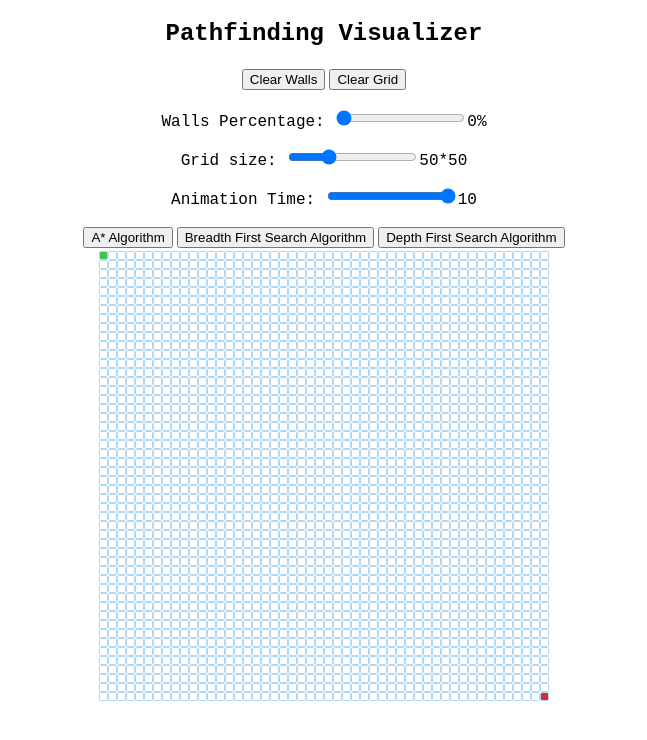
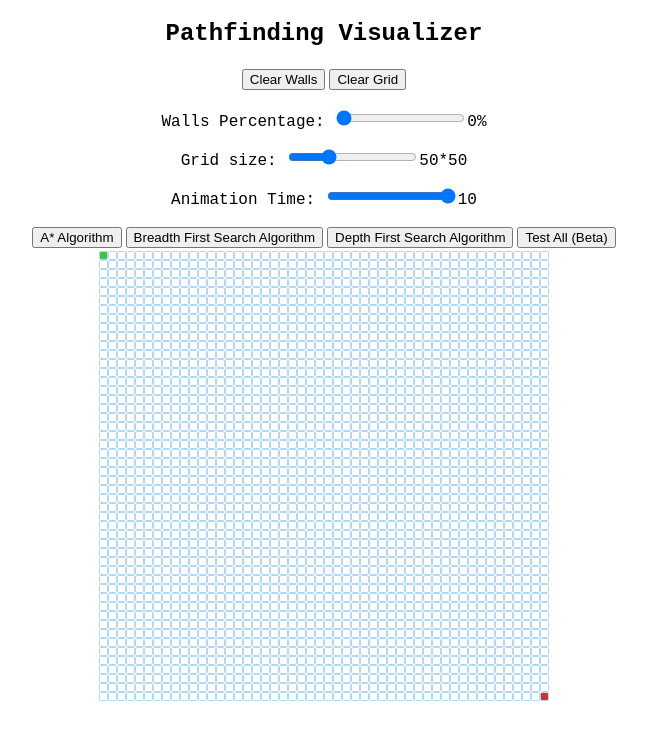
Before and after one commit to rijalaasish0/PathfindingVisualizer, a React (Create React App) app: page / in a window 1280 px wide. Shown: the top 740 px of the page, without its empty margins (316-963 px from the left). Built offline with nearby package versions, Linux system fonts and the light colour scheme.

Commit message:
Added graph generation

```diff
--- a/src/Components/PathfindingVisualizer.js
+++ b/src/Components/PathfindingVisualizer.js
@@ -1,8 +1,8 @@
 import React, { useState, useEffect } from 'react';
 import Vertex from './Vertex';
 import { AStar } from '../algorithms/astar';
-import {BFS} from '../algorithms/bfs';
-import {DFS} from '../algorithms/dfs';
+import { BFS } from '../algorithms/bfs';
+import { DFS } from '../algorithms/dfs';
 import './PathfindingVisualizer.css'
 
 const PathfindingVisualizer = () => {
@@ -21,13 +21,12 @@ const PathfindingVisualizer = () => {
     const [isRunning, setIsRunning] = useState(false);
     const [wallPercentage, setWallPercentage] = useState(0);
     const [animationTime, setAnimationTime] = useState(10);
-
+    const [allTests, setAllTests] = useState([]); // order: [AStar, BFS, DFS, Dijkstra]
     const [mouseIsPressed, setMouseIsPressed] = useState(false);
 
     useEffect(() => {
         const newGrid = getInitialGrid();
         setGrid(newGrid);
-        console.log("HI!");
     }, [wallPercentage, row_count]);
 
 
@@ -192,7 +191,8 @@ const PathfindingVisualizer = () => {
         return newGrid;
     }
 
-    const visualize = (algo) => {
+    const visualize = (algo, animatePath = true) => {
+        clearGrid();
         console.log(isRunning);
         if (!isRunning) {
             toggleIsRunning();
@@ -203,22 +203,27 @@ const PathfindingVisualizer = () => {
             switch (algo) {
                 case 'AStar':
                     visitedVerticesInOrder = AStar(grid, startVertex, finishVertex);
-                    console.log(visitedVerticesInOrder.length);
                     break;
                 case 'BFS':
                     visitedVerticesInOrder = BFS(grid, startVertex, finishVertex);
-                    console.log(visitedVerticesInOrder.length);
                     break;
                 case 'DFS':
                     visitedVerticesInOrder = DFS(grid, startVertex, finishVertex);
-                    console.log(visitedVerticesInOrder.length);
                     break;
                 default:
                     break;
             }
             const verticesInShortestPathOrder = getVerticesInShortestPathOrder(finishVertex);
-            verticesInShortestPathOrder.push('end');
-            animate(visitedVerticesInOrder, verticesInShortestPathOrder);
+
+            if (animatePath) {
+                console.log("Total Vertices Explored: " + visitedVerticesInOrder.length);
+                console.log("Shortest Path Length: " + (verticesInShortestPathOrder.length - 1));
+                verticesInShortestPathOrder.push('end');
+                animate(visitedVerticesInOrder, verticesInShortestPathOrder);
+            } else {
+                return [visitedVerticesInOrder.length, verticesInShortestPathOrder.length - 1]
+            }
+
         }
 
     }
@@ -300,6 +305,21 @@ const PathfindingVisualizer = () => {
         setGrid(newGrid);
     }
 
+    const runAll = async () => {
+
+        clearGrid();
+        let aStarResult = await visualize('AStar', false);
+        clearGrid();
+        let dfsResult = await visualize('DFS', false);
+        clearGrid();
+        let bfsResult = await visualize('BFS', false);
+        clearGrid();
+
+        if (aStarResult && dfsResult && bfsResult) {
+            window.open(`https://quickchart.io/chart?c={ type: 'bar', data: { labels: ['A*', 'BFS', 'DFS', 'Dijkstra'], datasets: [{ label: 'Total Vertices Explored', data: [${aStarResult[0]}, ${bfsResult[0]}, ${dfsResult[0]}, 0] }] } }`, "_blank");
+            window.open(`https://quickchart.io/chart?c={ type: 'bar', data: { labels: ['A*', 'BFS', 'DFS', 'Dijkstra'], datasets: [{ label: 'Shortest Path Found', data: [${aStarResult[1]}, ${bfsResult[1]}, ${dfsResult[1]}, 0] }] } }`, "_blank");
+        }
+    }
     return (
         <div>
             <center>
@@ -344,6 +364,12 @@ const PathfindingVisualizer = () => {
                     onClick={() => visualize('DFS')}>
                     Depth First Search Algorithm
                 </button>
+                <button
+                    type="button"
+                    className="btn btn-primary"
+                    onClick={() => runAll()}>
+                    Test All (Beta)
+                </button>
                 <table
                     className="grid-container">
                     <tbody className="grid">
```
